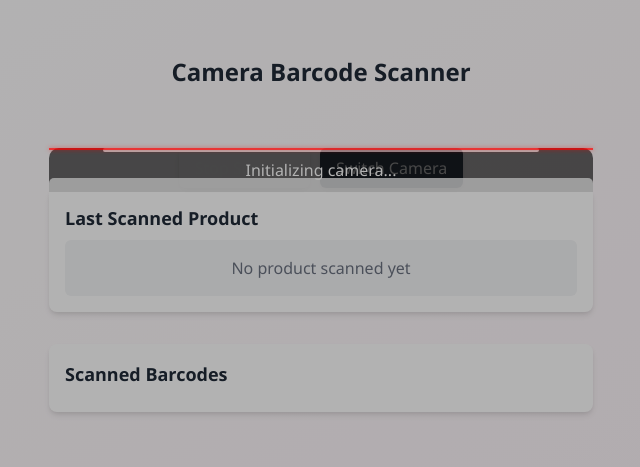
After one commit to RainierLopez/pos-3l-variety-store-90, a Django app: template pos/templates/pos/camera_scanner.html in a window 1280 px wide. The commit adds this page. Shown: the top 467 px of the page, without its empty margins (319-959 px from the left). Run offline with Django 3.2, Linux system fonts and the light colour scheme; the template is opened without the code that fills it, so the values that code supplies are empty; some libraries are stand-ins or nearby versions.

Commit message:
Implement barcode scanner functionality
Adds a barcode scanner feature to the cart for scanning product barcodes using the device camera.

```diff
--- a/pos/templates/pos/base.html
+++ b/pos/templates/pos/base.html
@@ -24,6 +24,7 @@
                 <a href="{% url 'pos_home' %}" class="text-gray-600 hover:text-[#8B4513]">POS</a>
                 <a href="{% url 'transactions_list' %}" class="text-gray-600 hover:text-[#8B4513]">Transactions</a>
                 <a href="{% url 'inventory_management' %}" class="text-gray-600 hover:text-[#8B4513]">Inventory</a>
+                <a href="{% url 'camera_scanner' %}" class="text-gray-600 hover:text-[#8B4513]">Camera Scanner</a>
                 {% if user.profile.role == 'admin' %}
                 <a href="{% url 'sales_report' %}" class="text-gray-600 hover:text-[#8B4513]">Reports</a>
                 <a href="{% url 'user_list' %}" class="text-gray-600 hover:text-[#8B4513]">Users</a>
--- /dev/null
+++ b/pos/templates/pos/camera_scanner.html
@@ -0,0 +1,157 @@
+
+{% extends 'pos/base.html' %}
+{% load static %}
+
+{% block title %}Camera Barcode Scanner - POS{% endblock %}
+
+{% block extra_css %}
+<style>
+    .scanner-container {
+        position: relative;
+        width: 100%;
+        max-width: 600px;
+        margin: 0 auto;
+    }
+
+    #interactive {
+        position: relative;
+        width: 100%;
+    }
+
+    #interactive canvas, #interactive video {
+        width: 100%;
+        height: auto;
+        max-height: 80vh;
+        border-radius: 10px;
+        overflow: hidden;
+    }
+
+    .scanner-overlay {
+        position: absolute;
+        top: 0;
+        left: 0;
+        right: 0;
+        bottom: 0;
+        background: rgba(0, 0, 0, 0.3);
+        border-radius: 10px;
+    }
+
+    .laser {
+        position: absolute;
+        left: 0;
+        right: 0;
+        top: 50%;
+        height: 2px;
+        background: rgba(255, 0, 0, 0.7);
+        z-index: 2;
+        box-shadow: 0 0 4px rgba(255, 0, 0, 0.5);
+        animation: scanning 2s infinite;
+    }
+
+    @keyframes scanning {
+        0% { top: 20%; }
+        50% { top: 80%; }
+        100% { top: 20%; }
+    }
+
+    .scan-region-highlight {
+        position: absolute;
+        border: 2px solid rgba(255, 255, 255, 0.5);
+        box-shadow: 0 0 0 1000px rgba(0, 0, 0, 0.3);
+        border-radius: 10px;
+        top: 10%;
+        left: 10%;
+        right: 10%;
+        bottom: 10%;
+        z-index: 1;
+    }
+
+    .last-result {
+        position: absolute;
+        bottom: -50px;
+        left: 0;
+        right: 0;
+        background: rgba(255, 255, 255, 0.8);
+        padding: 10px;
+        border-radius: 5px;
+        color: #333;
+        font-weight: bold;
+        text-align: center;
+    }
+
+    .controls {
+        margin-top: 60px;
+        display: flex;
+        justify-content: center;
+        gap: 10px;
+    }
+
+    .scan-status {
+        position: absolute;
+        top: 0;
+        left: 0;
+        right: 0;
+        padding: 10px;
+        background: rgba(0, 0, 0, 0.6);
+        color: white;
+        text-align: center;
+        border-top-left-radius: 10px;
+        border-top-right-radius: 10px;
+    }
+</style>
+{% endblock %}
+
+{% block content %}
+<div class="max-w-xl mx-auto py-8 px-4">
+    <h1 class="text-2xl font-bold text-center text-[#8B4513] mb-8">Camera Barcode Scanner</h1>
+
+    <div class="scanner-container mb-12">
+        <div id="interactive" class="viewport">
+            <!-- Camera will be shown here -->
+            <div class="scan-status">Initializing camera...</div>
+            <div class="scanner-overlay"></div>
+            <div class="scan-region-highlight"></div>
+            <div class="laser"></div>
+            <div class="last-result"></div>
+        </div>
+
+        <div class="controls">
+            <button id="toggleCamera" class="px-4 py-2 bg-[#8B4513] text-white rounded-md shadow-md hover:bg-[#6d3410]">
+                Stop Scanner
+            </button>
+            <button id="switchCamera" class="px-4 py-2 bg-gray-700 text-white rounded-md shadow-md hover:bg-gray-800">
+                Switch Camera
+            </button>
+        </div>
+    </div>
+
+    <div class="bg-white rounded-lg shadow-md p-4 mb-8">
+        <h2 class="font-bold text-lg mb-2">Last Scanned Product</h2>
+        <div id="scannedProduct" class="p-4 bg-gray-100 rounded-md text-center text-gray-500">
+            No product scanned yet
+        </div>
+    </div>
+
+    <div class="bg-white rounded-lg shadow-md p-4">
+        <h2 class="font-bold text-lg mb-2">Scanned Barcodes</h2>
+        <ul id="barcodeList" class="divide-y">
+            <!-- Scanned barcodes will appear here -->
+        </ul>
+    </div>
+</div>
+
+{% endblock %}
+
+{% block extra_js %}
+<script src="{% static 'js/quagga.min.js' %}"></script>
+<script src="{% static 'js/camera-scanner.js' %}"></script>
+<script>
+    // Initialize the scanner as soon as the page loads
+    document.addEventListener('DOMContentLoaded', function() {
+        // Start with a slight delay to ensure the DOM is fully loaded
+        setTimeout(function() {
+            initQuagga();
+        }, 1000);
+    });
+</script>
+{% endblock %}
--- a/pos/urls.py
+++ b/pos/urls.py
@@ -20,6 +20,7 @@ urlpatterns = [
 
     # Barcode Scanner
     path('barcode-scanner/', views.barcode_scanner, name='barcode_scanner'),
+    path('camera-scanner/', views.camera_scanner, name='camera_scanner'),
 
     # API endpoints - Products
     path('api/products/', views.get_products, name='get_products'),
--- a/static/js/camera-scanner.js
+++ b/static/js/camera-scanner.js
@@ -1,60 +1,56 @@
 
-// CameraScanner.js - Handles camera integration for barcode scanning
-class CameraScanner {
-    constructor(options) {
-        this.options = {
-            onBarcodeDetected: null,
-            onScannerError: null,
-            targetElement: 'interactive',
-            crosshairId: 'scanner-crosshair',
-            ...options
-        };
+// Store last result to prevent duplicate scans
+let lastResult = null;
+let scanning = true;
+let cameraId = null;
+let availableCameras = [];
+let currentCameraIndex = 0;
 
-        this.isScanning = false;
-        this.lastDetectedCode = '';
-        this.lastDetectionTime = 0;
-        this.detectionCooldown = 1000; // Avoid duplicate scans within 1 second
-    }
+// Initialize QuaggaJS
+function initQuagga() {
+    document.querySelector('.scan-status').textContent = 'Initializing camera...';
 
-    start() {
-        if (this.isScanning) {
+    Quagga.CameraAccess.enumerateVideoDevices()
+        .then(function(devices) {
+            availableCameras = devices.filter(device => device.kind === 'videoinput');
+            console.log('Available cameras:', availableCameras);
+
+            if (availableCameras.length === 0) {
+                document.querySelector('.scan-status').textContent = 'No camera found';
                 return;
             }
 
-        if (!window.Quagga) {
-            this.handleError(new Error("Quagga barcode library is not loaded"));
-            return;
+            // Try to start with back camera if available
+            currentCameraIndex = availableCameras.findIndex(camera =>
+                camera.label.toLowerCase().includes('back') ||
+                camera.label.toLowerCase().includes('rear')
+            );
+
+            if (currentCameraIndex === -1) currentCameraIndex = 0;
+
+            startScanner(availableCameras[currentCameraIndex].deviceId);
+        })
+        .catch(function(err) {
+            console.error('Error enumerating cameras:', err);
+            document.querySelector('.scan-status').textContent = 'Failed to access camera';
+        });
 }
 
-        // Initialize the crosshair element
-        const targetElement = document.getElementById(this.options.targetElement);
-        if (targetElement) {
-            const crosshair = targetElement.querySelector('.scanner-crosshair');
-            if (crosshair) {
-                // Center the crosshair in the viewfinder
-                setTimeout(() => {
-                    const viewportRect = targetElement.getBoundingClientRect();
-                    const size = Math.min(viewportRect.width, viewportRect.height) * 0.6;
-
-                    crosshair.style.width = `${size}px`;
-                    crosshair.style.height = `${size}px`;
-                    crosshair.style.top = `${(viewportRect.height - size) / 2}px`;
-                    crosshair.style.left = `${(viewportRect.width - size) / 2}px`;
-                }, 100);
-            }
-        }
+function startScanner(deviceId) {
+    cameraId = deviceId;
+    document.querySelector('.scan-status').textContent = 'Starting camera...';
 
     Quagga.init({
         inputStream: {
             name: "Live",
             type: "LiveStream",
-                target: `#${this.options.targetElement}`,
+            target: document.querySelector('#interactive'),
             constraints: {
                 width: { min: 640 },
                 height: { min: 480 },
-                    facingMode: "environment", // Use rear camera when available
-                    aspectRatio: { min: 1, max: 2 }
-                }
+                facingMode: "environment",
+                deviceId: deviceId ? { exact: deviceId } : undefined
+            },
         },
         locator: {
             patchSize: "medium",
@@ -63,122 +59,235 @@ class CameraScanner {
         numOfWorkers: navigator.hardwareConcurrency || 2,
         frequency: 10,
         decoder: {
-                readers: [
-                    "ean_reader",
-                    "ean_8_reader",
-                    "code_128_reader",
-                    "code_39_reader",
-                    "code_93_reader",
-                    "upc_reader",
-                    "upc_e_reader"
-                ]
+            readers: ["ean_reader", "ean_8_reader", "code_128_reader", "code_39_reader", "upc_reader"]
         },
         locate: true
-        }, (err) => {
+    }, function(err) {
         if (err) {
-                this.handleError(err);
+            console.error('Error initializing Quagga:', err);
+            document.querySelector('.scan-status').textContent = 'Failed to start camera: ' + err;
             return;
         }
 
-            console.log("Quagga initialization complete");
-            this.isScanning = true;
+        document.querySelector('.scan-status').textContent = 'Scanner active - point camera at barcode';
+        Quagga.start();
+        scanning = true;
 
-            // Start the scanner
-            Quagga.start();
-
-            // Register result handler
-            Quagga.onDetected(this.onBarcodeDetected.bind(this));
-
-            // Add visual feedback by drawing boxes around detected barcodes
-            Quagga.onProcessed(this.onProcessed.bind(this));
+        // Set up listeners for detected and processed barcodes
+        Quagga.onDetected(onBarcodeDetected);
+        Quagga.onProcessed(onBarcodeProcessed);
     });
 }
 
-    stop() {
-        if (this.isScanning && window.Quagga) {
-            Quagga.stop();
-            this.isScanning = false;
-            console.log("Camera scanner stopped");
-        }
-    }
+// Handle successful barcode detection
+function onBarcodeDetected(result) {
+    const code = result.codeResult.code;
 
-    onBarcodeDetected(result) {
-        const code = result.codeResult.code;
-        const now = Date.now();
-
-        // Check for duplicate scans within cooldown period
-        if (code === this.lastDetectedCode && now - this.lastDetectionTime < this.detectionCooldown) {
+    // Prevent duplicate scans (same code scanned multiple times)
+    if (lastResult === code) {
         return;
     }
 
-        this.lastDetectedCode = code;
-        this.lastDetectionTime = now;
+    // Play success sound
+    let beepSound = new Audio('/static/sounds/beep.mp3');
+    beepSound.play();
 
-        console.log("Barcode detected:", code);
+    // Update the last result to prevent duplicates
+    lastResult = code;
 
-        // Call the provided callback
-        if (typeof this.options.onBarcodeDetected === 'function') {
-            this.options.onBarcodeDetected(code);
+    // Show the detected barcode
+    document.querySelector('.last-result').textContent = 'Detected: ' + code;
+
+    // Add the barcode to the list
+    addBarcodeToList(code);
+
+    // Look up the product in the database
+    lookupProduct(code);
+
+    // Pause detection briefly to prevent multiple scans of the same barcode
+    Quagga.pause();
+    setTimeout(() => {
+        if (scanning) {
+            Quagga.start();
         }
+    }, 1500);
 }
 
-    onProcessed(result) {
-        if (!result) {
-            return;
-        }
+// Visualize the processed barcode locations
+function onBarcodeProcessed(result) {
+    var drawingCtx = Quagga.canvas.ctx.overlay,
+        drawingCanvas = Quagga.canvas.dom.overlay;
 
-        const drawingCtx = Quagga.canvas.ctx.overlay;
-        const drawingCanvas = Quagga.canvas.dom.overlay;
-
+    if (result) {
         if (result.boxes) {
-            drawingCtx.clearRect(0, 0, drawingCanvas.width, drawingCanvas.height);
-
-            // Draw all detected boxes except the final one
-            result.boxes.filter(box => box !== result.box).forEach(box => {
-                Quagga.ImageDebug.drawPath(box, { x: 0, y: 1 }, drawingCtx, { color: "rgba(255, 0, 0, 0.3)", lineWidth: 2 });
+            drawingCtx.clearRect(0, 0, parseInt(drawingCanvas.getAttribute("width")), parseInt(drawingCanvas.getAttribute("height")));
+            result.boxes.filter(function(box) {
+                return box !== result.box;
+            }).forEach(function(box) {
+                Quagga.ImageDebug.drawPath(box, { x: 0, y: 1 }, drawingCtx, { color: "green", lineWidth: 2 });
             });
         }
 
-        // Draw the final found box in a different color
         if (result.box) {
-            Quagga.ImageDebug.drawPath(result.box, { x: 0, y: 1 }, drawingCtx, { color: "#8B4513", lineWidth: 2 });
+            Quagga.ImageDebug.drawPath(result.box, { x: 0, y: 1 }, drawingCtx, { color: "#00F", lineWidth: 2 });
         }
 
-        // Draw the barcode result numerically
         if (result.codeResult && result.codeResult.code) {
-            const code = result.codeResult.code;
-            drawingCtx.font = "24px Arial";
-            drawingCtx.fillStyle = "white";
-            drawingCtx.strokeStyle = "black";
-            drawingCtx.lineWidth = 4;
-
-            const textWidth = drawingCtx.measureText(code).width;
-            const x = (drawingCanvas.width - textWidth) / 2;
-            const y = drawingCanvas.height - 20;
-
-            // Draw text stroke for better visibility
-            drawingCtx.strokeText(code, x, y);
-            drawingCtx.fillText(code, x, y);
-        }
-    }
-
-    handleError(error) {
-        console.error("Scanner error:", error);
-
-        if (typeof this.options.onScannerError === 'function') {
-            this.options.onScannerError(error);
-        }
-
-        // Check for common camera permission errors
-        if (error.name === 'NotAllowedError' || error.name === 'PermissionDeniedError') {
-            alert("Camera access was denied. Please check your camera permissions.");
-        } else if (error.name === 'NotFoundError' || error.name === 'DevicesNotFoundError') {
-            alert("No camera detected on your device or the camera is in use by another application.");
-        } else if (error.name === 'NotReadableError' || error.name === 'TrackStartError') {
-            alert("Cannot access your camera. It may be in use by another application.");
+            Quagga.ImageDebug.drawPath(result.line, { x: 'x', y: 'y' }, drawingCtx, { color: 'red', lineWidth: 3 });
         }
     }
 }
 
-// Make CameraScanner available globally
-window.CameraScanner = CameraScanner;
+// Add scanned barcode to the list
+function addBarcodeToList(code) {
+    const list = document.getElementById('barcodeList');
+    const item = document.createElement('li');
+    item.className = 'py-2 flex justify-between items-center';
+
+    const timestamp = new Date().toLocaleTimeString();
+
+    item.innerHTML = `
+        <span class="font-medium">${code}</span>
+        <span class="text-sm text-gray-500">${timestamp}</span>
+    `;
+
+    list.prepend(item);
+}
+
+// Look up product by barcode
+function lookupProduct(barcode) {
+    document.querySelector('.scan-status').textContent = 'Looking up product...';
+
+    fetch(`/pos/api/products/barcode/?barcode=${barcode}`)
+        .then(response => {
+            if (!response.ok) {
+                throw new Error('Product not found');
+            }
+            return response.json();
+        })
+        .then(product => {
+            // Display the product
+            document.getElementById('scannedProduct').innerHTML = `
+                <div class="flex items-center justify-between">
+                    <div>
+                        <h3 class="font-bold text-gray-800">${product.name}</h3>
+                        <p class="text-[#8B4513] font-medium">₱${parseFloat(product.price).toFixed(2)}</p>
+                        <p class="text-sm text-gray-500">Stock: ${product.stock}</p>
+                    </div>
+                    <button
+                        onclick="addToCart(${product.id})"
+                        class="px-3 py-1 bg-[#8B4513] text-white text-sm rounded-full hover:bg-[#6d3410]"
+                    >
+                        Add to Cart
+                    </button>
+                </div>
+            `;
+
+            document.querySelector('.scan-status').textContent = 'Product found';
+        })
+        .catch(error => {
+            document.getElementById('scannedProduct').innerHTML = `
+                <div class="text-red-500">
+                    <p>No product found with barcode: ${barcode}</p>
+                </div>
+            `;
+            document.querySelector('.scan-status').textContent = 'Product not found';
+        });
+}
+
+// Add product to cart
+function addToCart(productId) {
+    fetch('/pos/api/cart/add/', {
+        method: 'POST',
+        headers: {
+            'Content-Type': 'application/json',
+            'X-CSRFToken': getCookie('csrftoken')
+        },
+        body: JSON.stringify({
+            product_id: productId,
+            quantity: 1
+        })
+    })
+    .then(response => response.json())
+    .then(data => {
+        if (data.success) {
+            // Show success message
+            document.querySelector('.scan-status').textContent = 'Added to cart';
+
+            // Update the UI to show it was added
+            const addButton = document.querySelector('#scannedProduct button');
+            if (addButton) {
+                addButton.textContent = 'Added';
+                addButton.classList.remove('bg-[#8B4513]', 'hover:bg-[#6d3410]');
+                addButton.classList.add('bg-green-500');
+
+                // Reset after delay
+                setTimeout(() => {
+                    addButton.textContent = 'Add to Cart';
+                    addButton.classList.add('bg-[#8B4513]', 'hover:bg-[#6d3410]');
+                    addButton.classList.remove('bg-green-500');
+                }, 2000);
+            }
+        } else {
+            document.querySelector('.scan-status').textContent = 'Error: ' + data.error;
+        }
+    })
+    .catch(error => {
+        document.querySelector('.scan-status').textContent = 'Error adding to cart';
+    });
+}
+
+// Toggle scanner on/off
+document.getElementById('toggleCamera').addEventListener('click', function() {
+    if (scanning) {
+        Quagga.stop();
+        scanning = false;
+        this.textContent = 'Start Scanner';
+        document.querySelector('.scan-status').textContent = 'Scanner paused';
+    } else {
+        if (cameraId) {
+            startScanner(cameraId);
+        } else {
+            initQuagga();
+        }
+        this.textContent = 'Stop Scanner';
+    }
+});
+
+// Switch between cameras
+document.getElementById('switchCamera').addEventListener('click', function() {
+    if (availableCameras.length <= 1) {
+        alert('Only one camera is available');
+        return;
+    }
+
+    Quagga.stop();
+
+    currentCameraIndex = (currentCameraIndex + 1) % availableCameras.length;
+    cameraId = availableCameras[currentCameraIndex].deviceId;
+
+    startScanner(cameraId);
+});
+
+// Helper function to get CSRF token
+function getCookie(name) {
+    let cookieValue = null;
+    if (document.cookie && document.cookie !== '') {
+        const cookies = document.cookie.split(';');
+        for (let i = 0; i < cookies.length; i++) {
+            const cookie = cookies[i].trim();
+            if (cookie.substring(0, name.length + 1) === (name + '=')) {
+                cookieValue = decodeURIComponent(cookie.substring(name.length + 1));
+                break;
+            }
+        }
+    }
+    return cookieValue;
+}
+
+// Clean up when leaving the page
+window.addEventListener('beforeunload', function() {
+    if (scanning) {
+        Quagga.stop();
+    }
+});
```
Also changed, not shown: pos/templates/pos/pos_home.html (+32 -0 lines). Lines whose indentation alone changed are shown as unchanged.
